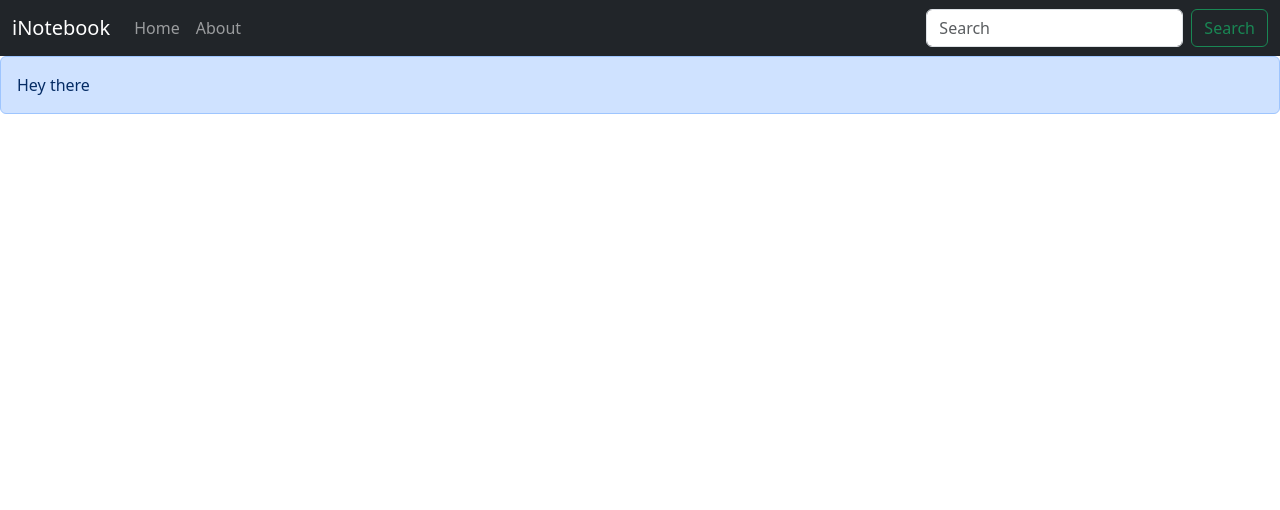
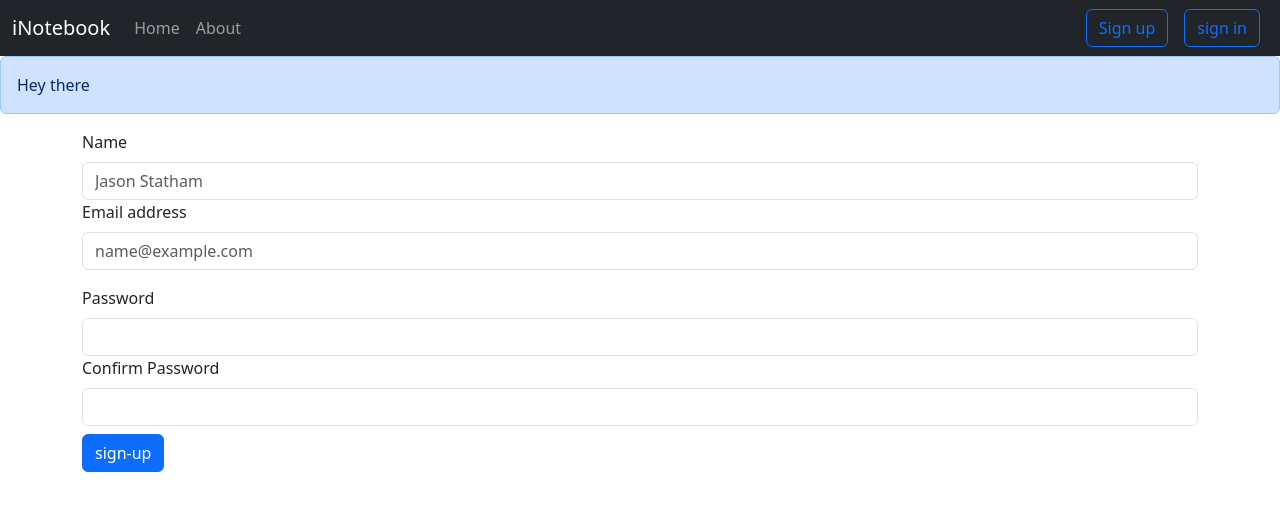
Before and after one commit to mohammedarmaan/iNotebook, a React (Vite) app: page /signup in a window 1280 px wide. Shown: the top 510 px of the page. Built offline with nearby package versions, Linux system fonts and the light colour scheme.

Commit message:
sign in sign up and some changes

```diff
--- a/src/App.jsx
+++ b/src/App.jsx
@@ -10,6 +10,8 @@ import Home from "./components/Home";
 import About from "./components/About";
 import NoteState from "./context/notes/NoteState.jsx";
 import Alert from "./components/Alert.jsx";
+import Signin from "./components/Signin.jsx";
+import Signup from "./components/Signup.jsx";
 
 
 function App() {
@@ -24,6 +26,8 @@ function App() {
             <Routes>
               <Route path="/" element={<Home />} />
               <Route path="/about" element={<About />} />
+              <Route path="/signin" element={<Signin />} />
+              <Route path="/signup" element={<Signup />} />
             </Routes>
           </div>
         </BrowserRouter>
--- a/src/components/Addnote.jsx
+++ b/src/components/Addnote.jsx
@@ -8,7 +8,8 @@ const Addnote = () => {
 
     const handleClick = (e) => {
         e.preventDefault();
-        addNote(note.title, note.description, note.tag)
+        addNote(note.title, note.description, note.tag);
+        setNote({title: "", description: "", tag: ""})
 
     }
 
@@ -35,6 +36,7 @@ const Addnote = () => {
             aria-describedby="emailHelp"
             onChange={onChange}
             minLength={3}
+            value={note.title}
             requiured
           />
         </div>
@@ -49,6 +51,7 @@ const Addnote = () => {
             id="desc"
             onChange={onChange}
             minLength={5}
+            value={note.description}
             requiured
           />
           <br/>
@@ -61,7 +64,7 @@ const Addnote = () => {
             name="tag"
             id="tag"
             onChange={onChange}
-
+            value={note.tag}
             requiured
           />
         </div>
--- a/src/components/Home.jsx
+++ b/src/components/Home.jsx
@@ -3,14 +3,9 @@ import Notes from "./Notes";
 
 const Home = () => {
 
-
   return (
     <>
-
       <Notes />
-
-
-
     </>
   );
 };
--- a/src/components/Navbar.jsx
+++ b/src/components/Navbar.jsx
@@ -40,15 +40,13 @@ const Navbar = () => {
             </li>
           </ul>
           <form className="d-flex" role="search">
-            <input
-              className="form-control me-2"
-              type="search"
-              placeholder="Search"
-              aria-label="Search"
-            />
-            <button className="btn btn-outline-success" type="submit">
-              Search
-            </button>
+
+            <Link to="signup" className="btn btn-outline-primary mx-2" type="submit">
+              Sign up
+            </Link>
+            <Link to="signin" className="btn btn-outline-primary mx-2" type="submit">
+              sign in
+            </Link>
           </form>
         </div>
       </div>
--- /dev/null
+++ b/src/components/Signin.jsx
@@ -0,0 +1,72 @@
+import {React, useState} from "react";
+import {useNavigate} from "react-router-dom"
+
+const Signin =  () => {
+
+    const [credentials, setCredentials] = useState({email: "", password: ""})
+
+    const navigate = useNavigate()
+
+    const handleSubmit = async (e)=>{
+        e.preventDefault();
+        const response = await fetch(`http://localhost:5000/api/auth/login`, {
+            method: "POST",
+            headers: {
+              "Content-Type": "application/json",
+              },
+            body: JSON.stringify({ email: credentials.email, password: credentials.password }),
+          });
+          const json = await response.json(); // auth token
+          console.log(json);
+
+          if (json.success){                 // redirect to the notes page
+            // Save the auth token
+            localStorage.setItem("token", json.authtoken)
+            // Redirect
+            navigate("/")
+          }
+          else{
+            alert("wrong credentials")
+
+          }
+    }
+    const onChange = (e) => {
+        setCredentials({ ...credentials, [e.target.name]: e.target.value });
+      };
+  return (
+    <>
+    <form onSubmit={handleSubmit}>
+      <div className="mb-3">
+        <label htmlFor="email" className="form-label">
+          Email address
+        </label>
+        <input
+          type="email"
+          className="form-control"
+          id="email"
+          name="email"
+          placeholder="name@example.com"
+          value={credentials.email}
+        onChange={onChange}
+        />
+      </div>
+      <label htmlFor="password" className="form-label">
+        Password
+      </label>
+      <input
+        type="password"
+        id="password"
+        name="password"
+        className="form-control"
+        aria-describedby="passwordHelpBlock"
+        value={credentials.password}
+        onChange={onChange}
+      />
+
+      <button type="submit" className="btn btn-primary my-2 ">signin</button>
+      </form>
+    </>
+  );
+};
+
+export default Signin;
--- /dev/null
+++ b/src/components/Signup.jsx
@@ -0,0 +1,108 @@
+import {React, useState} from 'react'
+import { useNavigate } from 'react-router-dom'
+
+const Signup = () => {
+    const [credentials, setCredentials] = useState({name: "", email: "", password: "", cpassword: ""})
+
+    const navigate = useNavigate()
+
+    const handleSubmit = async (e)=>{
+        e.preventDefault();
+      const {name, email, password, cpassword } = credentials
+        const response = await fetch(`http://localhost:5000/api/auth/createuser`, {
+            method: "POST",
+            headers: {
+              "Content-Type": "application/json",
+              },
+            body: JSON.stringify({ name, email, password}),
+          });
+          const json = await response.json(); // auth token
+          console.log(json);
+
+          if(password !== cpassword){
+            alert("passwords dont match")
+          }
+
+          if (json.success){                 // redirect to the notes page
+            // Save the auth token
+            localStorage.setItem("token", json.authtoken)
+            // Redirect
+            navigate("/")
+          }
+          else{
+            alert("wrong credentials")
+
+          }
+    }
+    const onChange = (e) => {
+        setCredentials({ ...credentials, [e.target.name]: e.target.value });
+      };
+  return (
+    <>
+   <form onSubmit={handleSubmit}>
+      <div className="mb-3">
+        <label htmlFor="name" className="form-label">
+          Name
+        </label>
+        <input
+          type="text"
+          className="form-control"
+          id="name"
+          name="name"
+          placeholder="Jason Statham"
+          value={credentials.name}
+        onChange={onChange}
+        required
+        />
+        <label htmlFor="email" className="form-label">
+          Email address
+        </label>
+        <input
+          type="email"
+          className="form-control"
+          id="email"
+          name="email"
+          placeholder="name@example.com"
+          value={credentials.email}
+        onChange={onChange}
+        required
+        minLength={5}
+        />
+      </div>
+      <label htmlFor="password" className="form-label">
+        Password
+      </label>
+      <input
+        type="password"
+        id="password"
+        name="password"
+        className="form-control"
+        aria-describedby="passwordHelpBlock"
+        value={credentials.password}
+        onChange={onChange}
+        required
+        minLength={5}
+        />
+      <label htmlFor="cpassword" className="form-label">
+        Confirm Password
+      </label>
+      <input
+        type="password"
+        id="cpassword"
+        name="cpassword"
+        className="form-control"
+        aria-describedby="passwordHelpBlock"
+        value={credentials.cpassword}
+        onChange={onChange}
+        required
+        minLength={5}
+      />
+
+      <button type="submit" className="btn btn-primary my-2 ">sign-up</button>
+      </form>
+
+    </>
+  )
+}
+
+export default Signup
```
